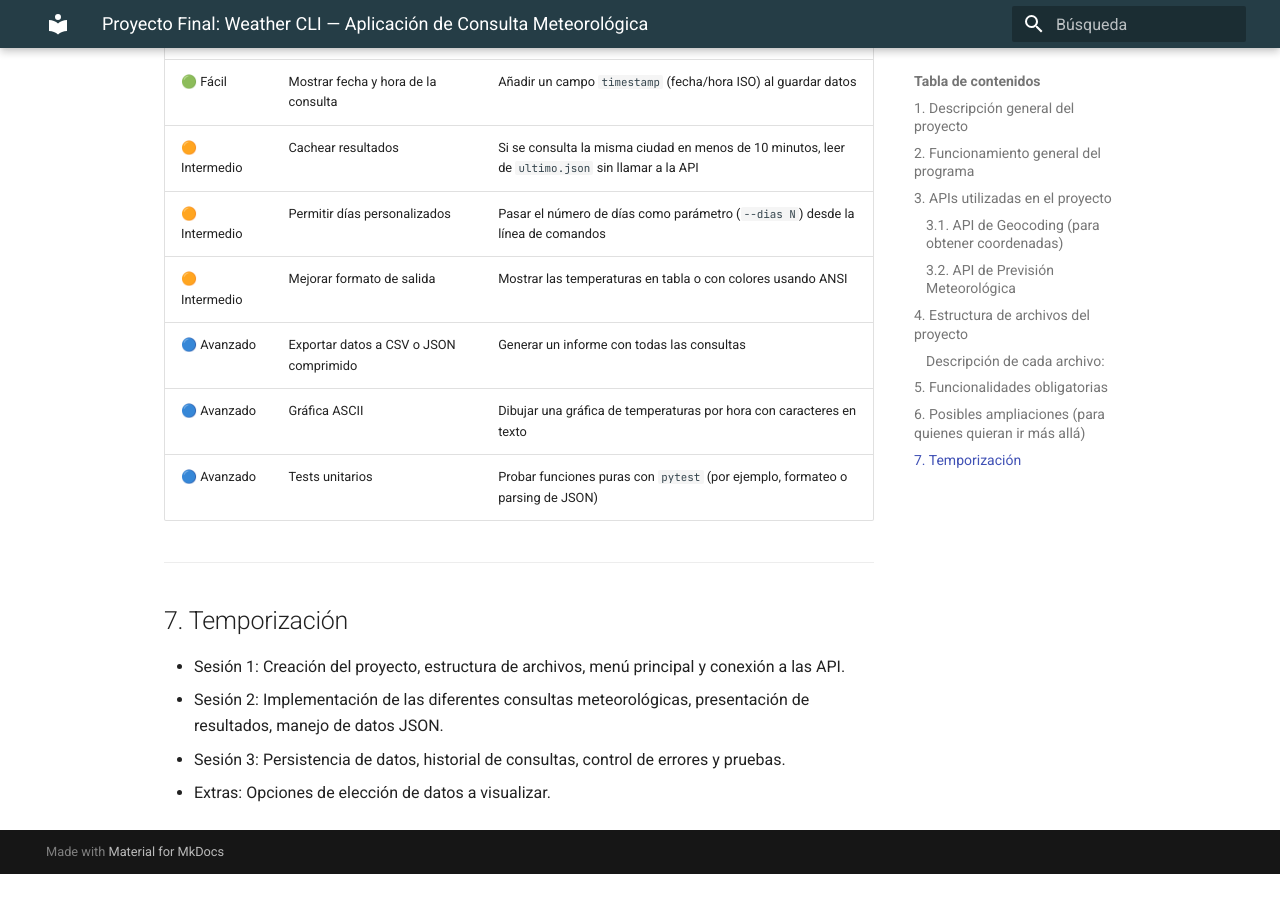
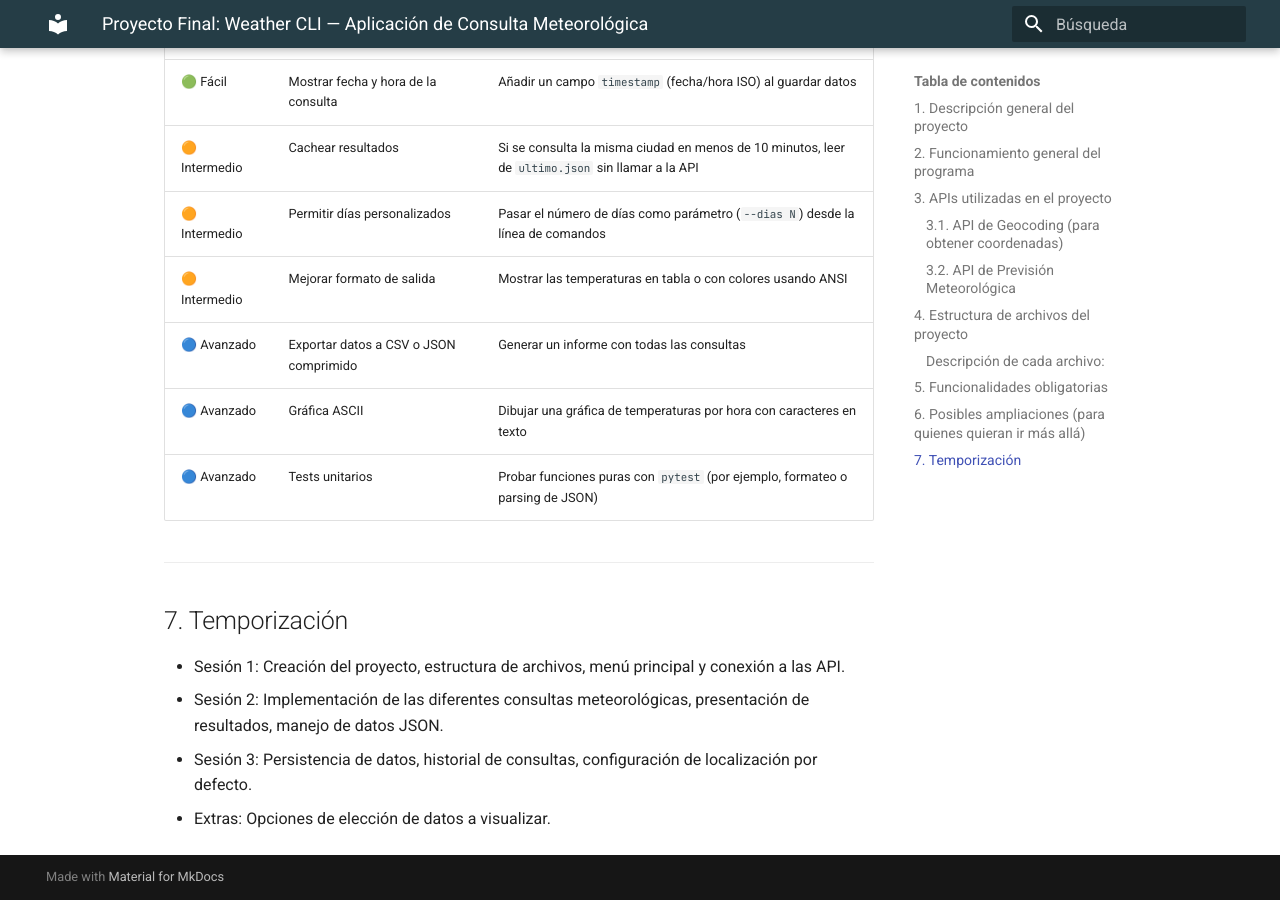
Before and after one commit to jordicido/jordicido-fp, an MkDocs documentation site: the page built from docs/MPO/UT7/proyecto_cli_app_tiempo.md, in a window 1280 px wide and 900 px high, scrolled down 4475 px. Built offline with MkDocs 1.6.1 and Material for MkDocs 9.7.7, drawn with Linux system fonts in a browser that asks for light colours; before the commit the page ends 5349 px from its top, so only the background shows below that.

Commit message:
UT9 SSII completada

```diff
--- a/docs/MPO/UT7/proyecto_cli_app_tiempo.md
+++ b/docs/MPO/UT7/proyecto_cli_app_tiempo.md
@@ -202,5 +202,5 @@ Estas ampliaciones son opcionales, pensadas para los alumnos que deseen profundi
 
 * Sesión 1: Creación del proyecto, estructura de archivos, menú principal y conexión a las API.
 * Sesión 2: Implementación de las diferentes consultas meteorológicas, presentación de resultados, manejo de datos JSON.
-* Sesión 3: Persistencia de datos, historial de consultas, control de errores y pruebas.
+* Sesión 3: Persistencia de datos, historial de consultas, configuración de localización por defecto.
 * Extras: Opciones de elección de datos a visualizar.
```
